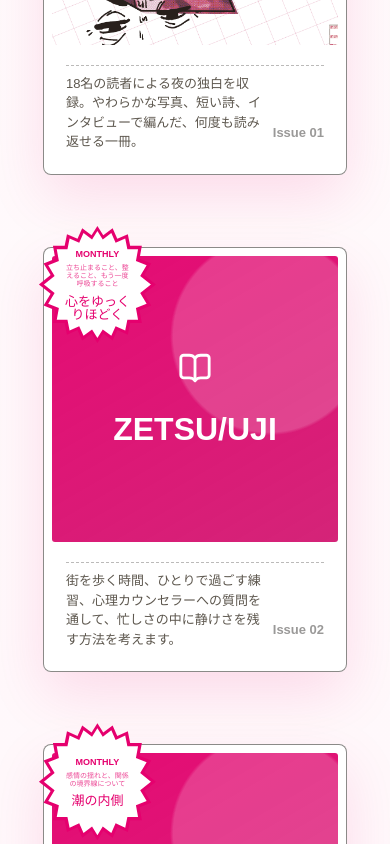
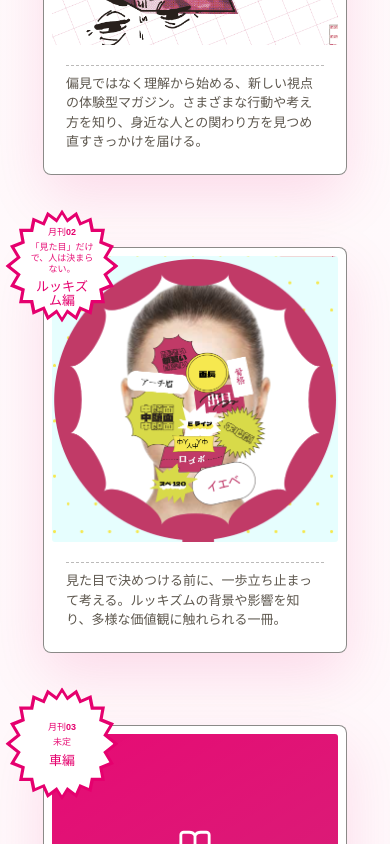
Before and after one commit to zlp041013/zetsu-uji, a React (Vite) app: page / in a window 390 px wide. Shown: the part 2320-3164 px from the top of the page. Built offline with nearby package versions, Linux system fonts and the light colour scheme.

Commit message:
Update magazine issue content and visuals

```diff
--- a/src/main.jsx
+++ b/src/main.jsx
@@ -14,26 +14,28 @@ import {
 import './styles.css';
 import brandLogo from './assets/brand-logo.png';
 import issue01Visual from './assets/issue-01-visual.png';
+import issue02Visual from './assets/issue-02-visual.png';
 
 const issues = [
   {
     number: 'Issue 01',
     coverImage: issue01Visual,
-    title: '夜に届く返事',
-    theme: '眠れない夜、想い、そして自分をそっと置くこと',
-    note: '18名の読者による夜の独白を収録。やわらかな写真、短い詩、インタビューで編んだ、何度も読み返せる一冊。',
+    title: 'オジサン編',
+    theme: '「おじさん」を知れば、見え方が変わる。',
+    note: '偏見ではなく理解から始める、新しい視点の体験型マガジン。さまざまな行動や考え方を知り、身近な人との関わり方を見つめ直すきっかけを届ける。',
   },
   {
     number: 'Issue 02',
-    title: '心をゆっくりほどく',
-    theme: '立ち止まること、整えること、もう一度呼吸すること',
-    note: '街を歩く時間、ひとりで過ごす練習、心理カウンセラーへの質問を通して、忙しさの中に静けさを残す方法を考えます。',
+    coverImage: issue02Visual,
+    title: 'ルッキズム編',
+    theme: '「見た目」だけで、人は決まらない。',
+    note: '見た目で決めつける前に、一歩立ち止まって考える。ルッキズムの背景や影響を知り、多様な価値観に触れられる一冊。',
   },
   {
     number: 'Issue 03',
-    title: '潮の内側',
-    theme: '感情の揺れと、関係の境界線について',
-    note: '海辺の手記を手がかりに、親密な関係の中にある近づくこと、離れること、理解すること、やさしく断ることを見つめます。',
+    title: '車編',
+    theme: '未定',
+    note: '事故にはならなくても、割り込みやあおり、無理な駐車など、日常の中で心をざわつかせる車の出来事。さまざまな事例を通して、その背景や向き合い方を考える一冊。',
   },
 ];
 
@@ -215,12 +217,11 @@ function App() {
                   )}
                 </div>
                 <div className="issueSticker">
-                  <span className="issueTag">MONTHLY</span>
+                  <span className="issueTag">{`月刊${issue.number.replace('Issue ', '')}`}</span>
                   <p>{issue.theme}</p>
                   <h3>{issue.title}</h3>
                 </div>
                 <div className="issueContent">
-                  <span className="issueNumber">{issue.number}</span>
                   <span className="issueNote">{issue.note}</span>
                 </div>
               </article>
--- a/src/styles.css
+++ b/src/styles.css
@@ -533,6 +533,9 @@ h3 {
 }
 
 .issueCard {
+  --sticker-size: clamp(126px, 31vw, 166px);
+  --sticker-shift-x: -34%;
+  --sticker-shift-y: -33%;
   position: relative;
   display: flex;
   width: min(100%, 390px);
@@ -559,9 +562,7 @@ h3 {
   justify-content: center;
   padding: 34px;
   border-radius: 4px;
-  background:
-    radial-gradient(circle at 76% 28%, rgba(255, 255, 255, 0.18) 0 6rem, transparent 6.2rem),
-    linear-gradient(150deg, rgba(229, 0, 110, 0.96), rgba(205, 0, 98, 0.86));
+  background: linear-gradient(150deg, rgba(229, 0, 110, 0.96), rgba(205, 0, 98, 0.86));
   color: #ffffff;
   box-shadow: none;
 }
@@ -603,13 +604,16 @@ h3 {
 }
 
 .issueSticker {
-  --sticker-size: clamp(126px, 31vw, 166px);
   position: absolute;
-  left: -42px;
-  top: -36px;
+  left: 0;
+  top: 0;
+  translate: var(--sticker-shift-x) var(--sticker-shift-y);
   display: grid;
   width: var(--sticker-size);
   height: var(--sticker-size);
+  min-width: var(--sticker-size);
+  max-width: var(--sticker-size);
+  aspect-ratio: 1 / 1;
   place-items: center;
   align-content: center;
   row-gap: 4px;
@@ -672,11 +676,12 @@ h3 {
 }
 
 .issueSticker p {
-  max-width: 76%;
+  max-width: 80%;
   margin: 0 0 3px;
-  color: rgba(229, 0, 110, 0.72);
-  font-size: clamp(7px, 1.55vw, 9.5px);
-  line-height: 1.22;
+  color: rgba(229, 0, 110, 0.92);
+  font-size: clamp(10px, 1.1vw, 12px);
+  font-weight: 700;
+  line-height: 1.28;
   text-align: center;
 }
 
@@ -718,21 +723,10 @@ h3 {
   }
 }
 
-.issueNumber {
-  position: absolute;
-  right: 20px;
-  bottom: 14px;
-  color: rgba(44, 42, 39, 0.48);
-  font-family: var(--jp-font);
-  font-size: 14px;
-  font-weight: 800;
-}
-
 .issueNote {
   display: block;
   padding-top: 8px;
   border-top: 1px dashed rgba(44, 42, 39, 0.32);
-  padding-right: 72px;
   font-size: 14px;
   line-height: 1.5;
 }
@@ -1107,15 +1101,15 @@ button {
   }
 
   .issueCard {
+    --sticker-size: clamp(112px, 28vw, 138px);
+    --sticker-shift-x: -36%;
+    --sticker-shift-y: -35%;
     width: min(84vw, 350px);
     min-height: auto;
     padding: 10px 10px 26px;
   }
 
   .issueSticker {
-    --sticker-size: clamp(112px, 28vw, 138px);
-    left: -18px;
-    top: -28px;
     padding: clamp(17px, 4vw, 22px) clamp(14px, 3.4vw, 18px);
   }
 
@@ -1124,9 +1118,9 @@ button {
   }
 
   .issueSticker p {
-    max-width: 78%;
-    font-size: 8px;
-    line-height: 1.16;
+    max-width: 82%;
+    font-size: 10px;
+    line-height: 1.22;
   }
 
   .issueSticker h3 {
@@ -1178,6 +1172,9 @@ button {
   }
 
   .issueCard {
+    --sticker-size: clamp(100px, 29vw, 116px);
+    --sticker-shift-x: -34%;
+    --sticker-shift-y: -34%;
     width: min(78vw, 310px);
     padding: 8px 8px 22px;
   }
@@ -1191,9 +1188,6 @@ button {
   }
 
   .issueSticker {
-    --sticker-size: clamp(104px, 30vw, 122px);
-    left: -5px;
-    top: -22px;
     row-gap: 3px;
     padding: 17px 13px;
   }
@@ -1203,9 +1197,9 @@ button {
   }
 
   .issueSticker p {
-    max-width: 72%;
-    font-size: 7px;
-    line-height: 1.18;
+    max-width: 80%;
+    font-size: 9px;
+    line-height: 1.2;
   }
 
   .issueSticker h3 {
@@ -1215,13 +1209,6 @@ button {
   }
 
   .issueNote {
-    padding-right: 58px;
-    font-size: 13px;
-  }
-
-  .issueNumber {
-    right: 14px;
-    bottom: 12px;
     font-size: 13px;
   }
 
```
Also changed, not shown: src/assets/issue-02-visual.png (added).
